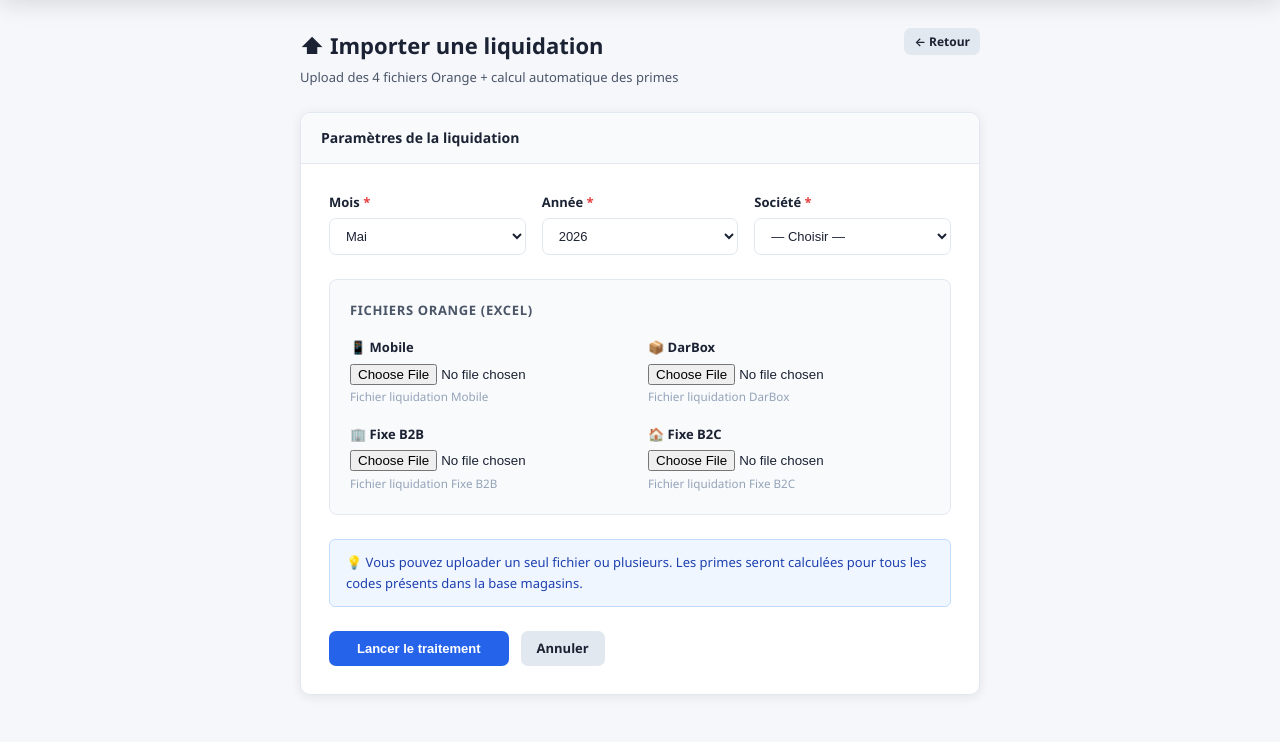
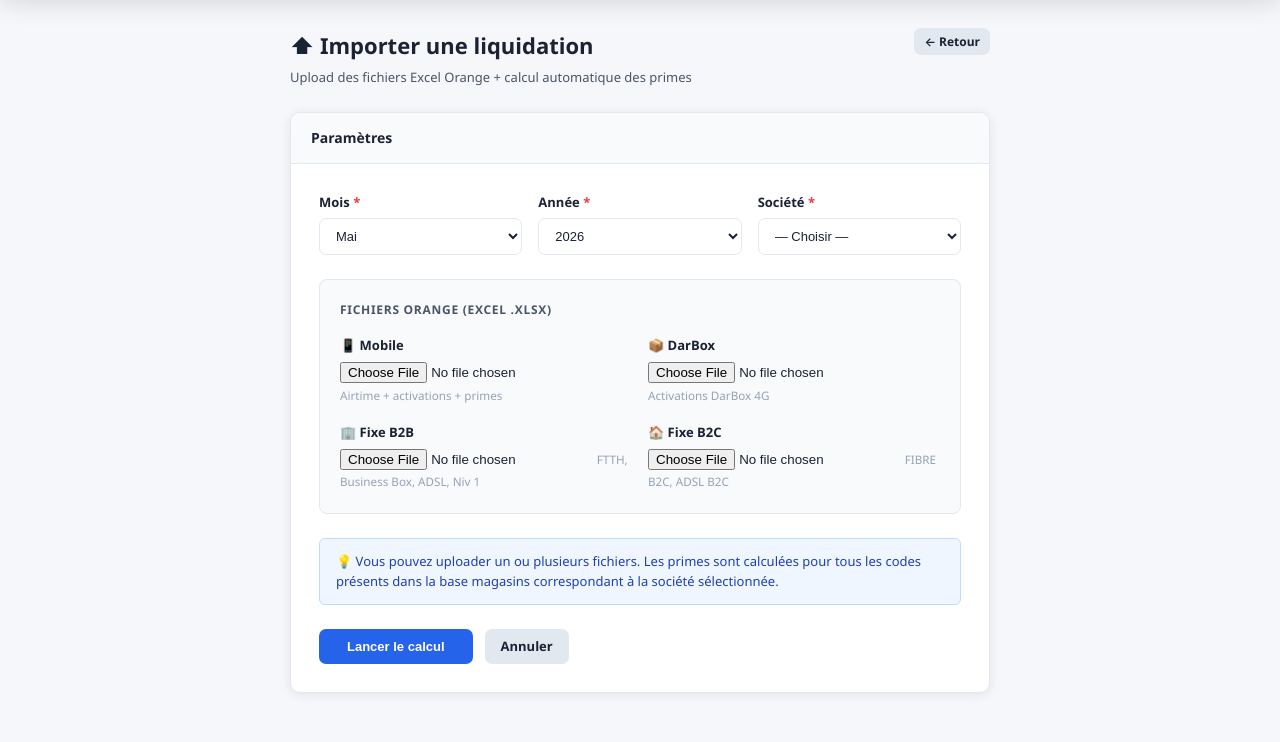
Before and after one commit to soufianeelouardi22-create/facturation-telecom-web, a Flask app: page /liquidation/import in a window 1280 px wide. Shown: the part 58-800 px from the top of the page. Run offline with Flask 3, Linux system fonts and the light colour scheme; a user stored in the database is signed in.

Commit message:
Liquidation: implémentation complète routes + templates
routes/liquidation.py:
- index(): lit fichiers_liquidation + joint liquidations pour statut calculé
- import_liq(): upload dans data/uploads/liquidation/SOCIETE/ANNEE/MM/,
  sys.path vers modules desktop, charge coefficients.json, sauvegarde JSON en DB,
  pré-remplissage formulaire depuis query string (?mois=&annee=&societe=)
- detail(): URL /<mois>/<annee>/<societe>/detail, col_totals calculés en Python
- export(): ligne totaux par colonne dans Excel
- _charger_processor(): charge LiquidationProcessor + coefficients.json desktop
- MOIS_NOMS constante, plus aucune dépendance à settings['mois']

templates:
- detail.html: footer utilise col_totals passé depuis Python (fix bug Jinja2)
- import.html: MOIS_NOMS depuis route, pré-remplissage selects, année N-2 à N+1

Co-Authored-By: Claude Sonnet 4.6 <noreply@anthropic.com>

```diff
--- a/routes/liquidation.py
+++ b/routes/liquidation.py
@@ -19,26 +19,28 @@ MOIS_NOMS = [
     'Juillet', 'Août', 'Septembre', 'Octobre', 'Novembre', 'Décembre',
 ]
 
+# Racine du projet (C:\FacturationTelecom\)
+_PROJECT_ROOT = os.path.abspath(os.path.join(os.path.dirname(__file__), '..', '..'))
+
 DB_PATH = os.environ.get(
     'DATABASE_PATH',
-    os.path.abspath(os.path.join(os.path.dirname(__file__), '..', '..', 'config', 'database.db'))
+    os.path.join(os.path.dirname(__file__), '..', 'config', 'database_web.db')
 )
 
-UPLOAD_DIR = os.path.abspath(
-    os.path.join(os.path.dirname(__file__), '..', 'uploads', 'liquidation')
-)
+# Fichiers uploadés dans data/uploads/liquidation/SOCIETE/ANNEE/MM/
+UPLOAD_BASE = os.path.join(_PROJECT_ROOT, 'data', 'uploads', 'liquidation')
 
 # Colonnes de primes : (clé_json, libellé_affiché)
 COLONNES = [
     ('airtime_prepaye',       'Airtime Prépayé'),
     ('airtime_postpaye',      'Airtime Postpayé'),
     ('prime_inscription',     'Prime Inscription'),
-    ('qte_inscription',       'Qté Inscription'),
-    ('prime_acces',           "Prime d'Accès Mobile"),
+    ('qte_inscription',       'Qté Inscr.'),
+    ('prime_acces',           "Prime d'Accès"),
     ('prime_enseigne_mobile', 'Enseigne Mobile'),
     ('prime_enseigne_fixe',   'Enseigne Fixe'),
-    ('comm_fixe_global',      'Comm. Fixe Global'),
-    ('pa_fixe_global',        'PA Fixe Global'),
+    ('comm_fixe_global',      'Comm. Fixe'),
+    ('pa_fixe_global',        'PA Fixe'),
     ('prime_objectif_mobile', 'Obj. Mobile'),
     ('prime_objectif_fixe',   'Obj. Fixe'),
     ('penalite',              'Pénalité'),
@@ -47,15 +49,17 @@ COLONNES = [
 CHAMPS_MONTANT = [k for k, _ in COLONNES if k != 'qte_inscription']
 
 
+# ── Helpers DB ───────────────────────────────────────────────────────────────
+
 def _db():
-    con = sqlite3.connect(DB_PATH)
+    con = sqlite3.connect(os.path.abspath(DB_PATH))
     con.row_factory = sqlite3.Row
     return con
 
 
 def init_tables():
-    """Crée la table liquidations si absente — appelée depuis app.py au démarrage."""
-    con = sqlite3.connect(DB_PATH)
+    """Crée la table liquidations si absente. Appelée depuis app.py au démarrage."""
+    con = sqlite3.connect(os.path.abspath(DB_PATH))
     con.execute('''
         CREATE TABLE IF NOT EXISTS liquidations (
             id                INTEGER PRIMARY KEY AUTOINCREMENT,
@@ -75,11 +79,14 @@ def init_tables():
 
 
 def _total(primes):
+    """Somme des champs montant d'un dict de primes."""
     return sum(float(primes.get(k) or 0) for k in CHAMPS_MONTANT)
 
 
+# ── Adaptateur DB pour LiquidationProcessor ─────────────────────────────────
+
 class _DBAdapter:
-    """Adaptateur sqlite3 compatible avec LiquidationProcessor.calculer_etat_complet."""
+    """Fournit get_connection() attendu par LiquidationProcessor._get_codes_fr()."""
     def __init__(self, path):
         self._path = path
 
@@ -87,28 +94,45 @@ class _DBAdapter:
         return sqlite3.connect(self._path)
 
 
-def _traiter_fichiers(paths, societe):
-    """Instancie LiquidationProcessor (desktop) et retourne l'état complet."""
-    parent = os.path.abspath(os.path.join(os.path.dirname(__file__), '..', '..'))
-    if parent not in sys.path:
-        sys.path.insert(0, parent)
+# ── Traitement fichiers liquidation ─────────────────────────────────────────
+
+def _charger_processor():
+    """Importe LiquidationProcessor depuis les modules desktop via sys.path."""
+    if _PROJECT_ROOT not in sys.path:
+        sys.path.insert(0, _PROJECT_ROOT)
 
     from modules.liquidation_processor import LiquidationProcessor
-
     proc = LiquidationProcessor()
 
-    mobile_data = proc.lire_fichier_mobile(paths['mobile'])    if paths.get('mobile')    else {}
-    darbox_data = proc.lire_fichier_darbox(paths['darbox'])    if paths.get('darbox')    else {}
+    # Charger les vrais coefficients si disponibles (sinon fallback interne)
+    coef_path = os.path.join(_PROJECT_ROOT, 'config', 'coefficients.json')
+    if os.path.exists(coef_path):
+        with open(coef_path, 'r', encoding='utf-8') as f:
+            proc.coefficients = json.load(f)
+
+    return proc
+
+
+def _traiter_fichiers(paths, societe):
+    """
+    Lance LiquidationProcessor sur les 4 fichiers Excel et retourne
+    l'état complet {code: {prime: valeur, ...}} pour tous les codes FR.
+    """
+    proc = _charger_processor()
+
+    mobile_data = proc.lire_fichier_mobile(paths['mobile'])      if paths.get('mobile')    else {}
+    darbox_data = proc.lire_fichier_darbox(paths['darbox'])      if paths.get('darbox')    else {}
     b2b_data    = proc.lire_fichier_fixe_b2b(paths['fixe_b2b']) if paths.get('fixe_b2b') else {}
     b2c_data    = proc.lire_fichier_fixe_b2c(paths['fixe_b2c']) if paths.get('fixe_b2c') else {}
 
     return proc.calculer_etat_complet(
         mobile_data, darbox_data, b2b_data, b2c_data,
-        _DBAdapter(DB_PATH), societe
+        _DBAdapter(os.path.abspath(DB_PATH)),
+        societe,
     )
 
 
-# ── Routes ──────────────────────────────────────────────────────────────────
+# ── Routes ───────────────────────────────────────────────────────────────────
 
 @liquidation_bp.route('/')
 @login_required
@@ -118,7 +142,9 @@ def index():
     f_annee   = request.args.get('annee',   type=int)
     f_societe = request.args.get('societe', '').strip()
 
-    # Lire fichiers_liquidation (synced depuis desktop)
+    con = _db()
+
+    # ── 1. Lire fichiers_liquidation (synced depuis desktop) ──────────
     sql    = 'SELECT * FROM fichiers_liquidation WHERE 1=1'
     params = []
     if f_mois:
@@ -129,13 +155,12 @@ def index():
         sql += ' AND societe = ?'; params.append(f_societe)
     sql += ' ORDER BY annee DESC, mois DESC, societe'
 
-    con = _db()
     try:
         fl_rows = con.execute(sql, params).fetchall()
     except sqlite3.OperationalError:
-        fl_rows = []  # table pas encore synchronisée
+        fl_rows = []  # table pas encore synchronisée depuis le desktop
 
-    # Index des résultats déjà calculés (table web)
+    # ── 2. Index des calculs déjà effectués (table web) ───────────────
     try:
         liq_rows  = con.execute(
             'SELECT mois, annee, societe, nb_codes, total_commissions FROM liquidations'
@@ -143,13 +168,14 @@ def index():
         liq_index = {(r['mois'], r['annee'], r['societe']): dict(r) for r in liq_rows}
     except sqlite3.OperationalError:
         liq_index = {}
+
     con.close()
 
     liquidations = []
     for r in fl_rows:
         d = dict(r)
         m = d.get('mois')
-        d['mois_nom'] = MOIS_NOMS[m - 1] if m and 1 <= m <= 12 else str(m or '')
+        d['mois_nom']   = MOIS_NOMS[m - 1] if m and 1 <= m <= 12 else str(m or '')
         d['a_mobile']   = bool(d.get('fichier_mobile'))
         d['a_darbox']   = bool(d.get('fichier_darbox'))
         d['a_fixe_b2b'] = bool(d.get('fichier_fixe_b2b'))
@@ -169,7 +195,10 @@ def index():
 @login_required
 @role_required('admin', 'agent')
 def import_liq():
-    mois_list = current_app.config['SETTINGS'].get('mois', [])
+    # Pré-remplissage depuis query string (lien "Calculer" du tableau index)
+    pre_mois    = request.args.get('mois',    type=int)
+    pre_annee   = request.args.get('annee',   type=int)
+    pre_societe = request.args.get('societe', '')
 
     if request.method == 'POST':
         mois    = request.form.get('mois',    type=int)
@@ -178,10 +207,12 @@ def import_liq():
 
         if not mois or not annee or not societe:
             flash('Mois, année et société sont obligatoires.', 'danger')
-            return render_template('liquidation/import.html', mois_list=mois_list)
+            return render_template('liquidation/import.html',
+                                   MOIS_NOMS=MOIS_NOMS,
+                                   pre_mois=mois, pre_annee=annee, pre_societe=societe)
 
-        # Sauvegarder les fichiers uploadés
-        dossier = os.path.join(UPLOAD_DIR, f"{annee}_{mois:02d}_{societe}")
+        # ── Sauvegarder les fichiers dans data/uploads/liquidation/SOCIETE/ANNEE/MM/
+        dossier = os.path.join(UPLOAD_BASE, societe, str(annee), f"{mois:02d}")
         os.makedirs(dossier, exist_ok=True)
 
         paths = {}
@@ -195,95 +226,65 @@ def import_liq():
 
         if not paths:
             flash('Aucun fichier uploadé.', 'danger')
-            return render_template('liquidation/import.html', mois_list=mois_list)
+            return render_template('liquidation/import.html',
+                                   MOIS_NOMS=MOIS_NOMS,
+                                   pre_mois=mois, pre_annee=annee, pre_societe=societe)
 
+        # ── Traitement
         try:
             etat = _traiter_fichiers(paths, societe)
         except ImportError:
-            flash("Module liquidation_processor introuvable — vérifiez que modules/ est accessible.", 'danger')
-            return render_template('liquidation/import.html', mois_list=mois_list)
+            flash("Module liquidation_processor introuvable. "
+                  "Vérifiez que le dossier modules/ est accessible depuis le web.", 'danger')
+            return render_template('liquidation/import.html',
+                                   MOIS_NOMS=MOIS_NOMS,
+                                   pre_mois=mois, pre_annee=annee, pre_societe=societe)
         except Exception as e:
-            flash(f'Erreur traitement : {e}', 'danger')
-            return render_template('liquidation/import.html', mois_list=mois_list)
+            flash(f'Erreur traitement fichiers : {e}', 'danger')
+            return render_template('liquidation/import.html',
+                                   MOIS_NOMS=MOIS_NOMS,
+                                   pre_mois=mois, pre_annee=annee, pre_societe=societe)
 
         nb_codes = len(etat)
         total    = sum(_total(v) for v in etat.values())
 
+        # ── Sauvegarder en DB (remplace si même mois/annee/societe)
         con = _db()
         con.execute('''
             INSERT OR REPLACE INTO liquidations
             (mois, annee, societe, nb_codes, total_commissions,
              resultats_json, created_at, created_by)
             VALUES (?, ?, ?, ?, ?, ?, ?, ?)
-        ''', (mois, annee, societe, nb_codes, total,
-              json.dumps(etat, ensure_ascii=False),
-              datetime.now().isoformat(timespec='seconds'),
-              current_user.username))
+        ''', (
+            mois, annee, societe, nb_codes, total,
+            json.dumps(etat, ensure_ascii=False),
+            datetime.now().isoformat(timespec='seconds'),
+            current_user.username,
+        ))
         con.commit()
         con.close()
 
-        mois_nom = mois_list[mois - 1] if 1 <= mois <= len(mois_list) else str(mois)
-        flash(f'Liquidation {mois_nom} {annee} — {societe} importée : '
-              f'{nb_codes} codes, total {total:,.2f} MAD.', 'success')
+        flash(
+            f'Liquidation {MOIS_NOMS[mois - 1]} {annee} — {societe} calculée : '
+            f'{nb_codes} codes, total {total:,.2f} MAD.',
+            'success'
+        )
         return redirect(url_for('liquidation.detail',
                                 mois=mois, annee=annee, societe=societe))
 
-    return render_template('liquidation/import.html', mois_list=mois_list)
+    return render_template('liquidation/import.html',
+                           MOIS_NOMS=MOIS_NOMS,
+                           pre_mois=pre_mois,
+                           pre_annee=pre_annee,
+                           pre_societe=pre_societe)
 
 
-@liquidation_bp.route('/<int:mois>/<int:annee>/<societe>')
+@liquidation_bp.route('/<int:mois>/<int:annee>/<societe>/detail')
 @login_required
 @role_required('admin', 'agent')
 def detail(mois, annee, societe):
-    mois_list = current_app.config['SETTINGS'].get('mois', [])
-
     con = _db()
-    row = con.execute(
-        'SELECT * FROM liquidations WHERE mois=? AND annee=? AND societe=?',
-        (mois, annee, societe)
-    ).fetchone()
-
-    mag_rows = con.execute('SELECT code, nom FROM magasins').fetchall()
-    con.close()
-
-    if not row:
-        abort(404)
-
-    mag_noms = {str(r['code']): r['nom'] for r in mag_rows}
-    mois_nom = mois_list[mois - 1] if 1 <= mois <= len(mois_list) else str(mois)
-
-    try:
-        etat = json.loads(row['resultats_json'] or '{}')
-    except Exception:
-        etat = {}
-
-    lignes = []
-    for code, primes in sorted(etat.items()):
-        lignes.append({
-            'code':     code,
-            'nom':      mag_noms.get(str(code), ''),
-            'primes':   primes,
-            'total':    _total(primes),
-        })
-
-    total_global = sum(l['total'] for l in lignes)
-
-    return render_template('liquidation/detail.html',
-                           row=dict(row),
-                           mois_nom=mois_nom,
-                           lignes=lignes,
-                           colonnes=COLONNES,
-                           total_global=total_global)
-
-
-@liquidation_bp.route('/<int:mois>/<int:annee>/<societe>/export')
-@login_required
-@role_required('admin', 'agent')
-def export(mois, annee, societe):
-    mois_list = current_app.config['SETTINGS'].get('mois', [])
-
-    con = _db()
-    row = con.execute(
+    row      = con.execute(
         'SELECT * FROM liquidations WHERE mois=? AND annee=? AND societe=?',
         (mois, annee, societe)
     ).fetchone()
@@ -294,7 +295,55 @@ def export(mois, annee, societe):
         abort(404)
 
     mag_noms = {str(r['code']): r['nom'] for r in mag_rows}
-    mois_nom = mois_list[mois - 1] if 1 <= mois <= len(mois_list) else str(mois)
+    mois_nom = MOIS_NOMS[mois - 1] if 1 <= mois <= 12 else str(mois)
+
+    try:
+        etat = json.loads(row['resultats_json'] or '{}')
+    except Exception:
+        etat = {}
+
+    lignes = []
+    for code, primes in sorted(etat.items()):
+        lignes.append({
+            'code':   code,
+            'nom':    mag_noms.get(str(code), ''),
+            'primes': primes,
+            'total':  _total(primes),
+        })
+
+    # Totaux par colonne (calculés en Python, pas en Jinja2)
+    col_totals = {
+        champ: sum(float(l['primes'].get(champ) or 0) for l in lignes)
+        for champ, _ in COLONNES
+    }
+    total_global = sum(l['total'] for l in lignes)
+
+    return render_template('liquidation/detail.html',
+                           row=dict(row),
+                           mois_nom=mois_nom,
+                           lignes=lignes,
+                           colonnes=COLONNES,
+                           col_totals=col_totals,
+                           total_global=total_global)
+
+
+@liquidation_bp.route('/<int:mois>/<int:annee>/<societe>/export')
+@login_required
+@role_required('admin', 'agent')
+def export(mois, annee, societe):
+    con      = _db()
+    row      = con.execute(
+        'SELECT * FROM liquidations WHERE mois=? AND annee=? AND societe=?',
+        (mois, annee, societe)
+    ).fetchone()
+    mag_rows = con.execute('SELECT code, nom FROM magasins').fetchall()
+    con.close()
+
+    if not row:
+        abort(404)
+
+    mag_noms = {str(r['code']): r['nom'] for r in mag_rows}
+    mois_nom = MOIS_NOMS[mois - 1] if 1 <= mois <= 12 else str(mois)
 
     try:
         etat = json.loads(row['resultats_json'] or '{}')
@@ -302,7 +351,7 @@ def export(mois, annee, societe):
         etat = {}
 
     import openpyxl
-    from openpyxl.styles import Font, PatternFill, Alignment, numbers
+    from openpyxl.styles import Font, PatternFill, Alignment
 
     wb = openpyxl.Workbook()
     ws = wb.active
@@ -318,35 +367,45 @@ def export(mois, annee, societe):
         cell.font      = hdr_font
         cell.fill      = hdr_fill
         cell.alignment = Alignment(horizontal='center', wrap_text=True)
+    ws.row_dimensions[1].height = 30
 
-    total_global = 0
+    total_global = 0.0
+    col_totals   = {champ: 0.0 for champ, _ in COLONNES}
+
     for ri, (code, primes) in enumerate(sorted(etat.items()), 2):
         total = _total(primes)
         total_global += total
         vals = [code, mag_noms.get(str(code), '')]
         for champ, _ in COLONNES:
-            vals.append(round(float(primes.get(champ) or 0), 2))
+            v = round(float(primes.get(champ) or 0), 2)
+            col_totals[champ] += v
+            vals.append(v)
         vals.append(round(total, 2))
         for ci, v in enumerate(vals, 1):
             cell = ws.cell(row=ri, column=ci, value=v)
             if ci > 2:
                 cell.number_format = num_fmt
 
-    # Ligne total
-    last = len(etat) + 2
-    ws.cell(row=last, column=1, value='').font = Font(bold=True)
-    ws.cell(row=last, column=2, value='TOTAL').font = Font(bold=True)
-    total_cell = ws.cell(row=last, column=len(headers), value=round(total_global, 2))
-    total_cell.font          = Font(bold=True)
-    total_cell.number_format = num_fmt
+    # ── Ligne totaux
+    last       = len(etat) + 2
+    tot_fill   = PatternFill('solid', fgColor='EFF6FF')
+    tot_font   = Font(bold=True, color='1E40AF', size=10)
+    ws.cell(row=last, column=2, value='TOTAL').font = tot_font
+    for ci, (champ, _) in enumerate(COLONNES, 3):
+        cell = ws.cell(row=last, column=ci, value=round(col_totals[champ], 2))
+        cell.font          = tot_font
+        cell.fill          = tot_fill
+        cell.number_format = num_fmt
+    grand = ws.cell(row=last, column=len(headers), value=round(total_global, 2))
+    grand.font          = tot_font
+    grand.fill          = tot_fill
+    grand.number_format = num_fmt
 
-    # Largeurs colonnes
+    # ── Largeurs colonnes
     ws.column_dimensions['A'].width = 12
-    ws.column_dimensions['B'].width = 22
+    ws.column_dimensions['B'].width = 24
     for ci in range(3, len(headers) + 1):
-        ws.column_dimensions[
-            openpyxl.utils.get_column_letter(ci)
-        ].width = 16
+        ws.column_dimensions[openpyxl.utils.get_column_letter(ci)].width = 15
 
     buf = io.BytesIO()
     wb.save(buf)
--- a/templates/liquidation/import.html
+++ b/templates/liquidation/import.html
@@ -2,82 +2,95 @@
 {% block title %}Importer une liquidation{% endblock %}
 
 {% block content %}
-<div class="container" style="max-width:720px;">
+<div class="container" style="max-width:740px;">
 
   <div class="page-header">
     <div>
       <h1>⬆ Importer une liquidation</h1>
-      <p style="color:var(--text-m);">Upload des 4 fichiers Orange + calcul automatique des primes</p>
+      <p style="color:var(--text-m);">Upload des fichiers Excel Orange + calcul automatique des primes</p>
     </div>
     <a href="{{ url_for('liquidation.index') }}" class="btn btn-gray btn-sm">← Retour</a>
   </div>
 
   <div class="card">
-    <div class="card-header">Paramètres de la liquidation</div>
+    <div class="card-header">Paramètres</div>
     <div style="padding:28px;">
       <form method="POST" enctype="multipart/form-data">
 
-        <!-- Mois / Année / Société -->
-        {% set MOIS = ['Janvier','Février','Mars','Avril','Mai','Juin',
-                       'Juillet','Août','Septembre','Octobre','Novembre','Décembre'] %}
+        <!-- ── Mois / Année / Société ── -->
         <div style="display:grid; grid-template-columns:1fr 1fr 1fr; gap:16px; margin-bottom:24px;">
+
           <div class="form-group" style="margin:0;">
             <label>Mois <span style="color:#e53e3e;">*</span></label>
             <select name="mois" required>
               <option value="">— Choisir —</option>
-              {% for nom in MOIS %}
-              <option value="{{ loop.index }}" {{ 'selected' if loop.index == now.month }}>{{ nom }}</option>
+              {% for nom in MOIS_NOMS %}
+                <option value="{{ loop.index }}"
+                  {{ 'selected' if (pre_mois and pre_mois == loop.index) or
+                                   (not pre_mois and loop.index == now.month) }}>
+                  {{ nom }}
+                </option>
               {% endfor %}
             </select>
           </div>
+
           <div class="form-group" style="margin:0;">
             <label>Année <span style="color:#e53e3e;">*</span></label>
             <select name="annee" required>
-              {% for y in range(now.year - 1, now.year + 3) %}
-              <option value="{{ y }}" {{ 'selected' if y == now.year }}>{{ y }}</option>
+              {% for y in range(now.year - 2, now.year + 2) %}
+                <option value="{{ y }}"
+                  {{ 'selected' if (pre_annee and pre_annee == y) or
+                                   (not pre_annee and y == now.year) }}>
+                  {{ y }}
+                </option>
               {% endfor %}
             </select>
           </div>
+
           <div class="form-group" style="margin:0;">
             <label>Société <span style="color:#e53e3e;">*</span></label>
             <select name="societe" required>
               <option value="">— Choisir —</option>
-              <option value="BESTMARK">BESTMARK</option>
-              <option value="AFRINETWORKS">AFRINETWORKS</option>
+              <option value="BESTMARK"
+                {{ 'selected' if pre_societe == 'BESTMARK' }}>BESTMARK</option>
+              <option value="AFRINETWORKS"
+                {{ 'selected' if pre_societe == 'AFRINETWORKS' }}>AFRINETWORKS</option>
             </select>
           </div>
+
         </div>
 
-        <!-- Fichiers -->
-        <div style="background:#F8FAFC; border:1px solid var(--border); border-radius:8px; padding:20px; margin-bottom:24px;">
-          <div style="font-size:13px; font-weight:600; color:var(--text-m); margin-bottom:16px; text-transform:uppercase; letter-spacing:.05em;">
-            Fichiers Orange (Excel)
+        <!-- ── Fichiers Excel ── -->
+        <div style="background:#F8FAFC; border:1px solid var(--border); border-radius:8px;
+                    padding:20px; margin-bottom:24px;">
+          <div style="font-size:12px; font-weight:600; color:var(--text-m); margin-bottom:16px;
+                      text-transform:uppercase; letter-spacing:.06em;">
+            Fichiers Orange (Excel .xlsx)
           </div>
-
           <div style="display:grid; grid-template-columns:1fr 1fr; gap:16px;">
 
             <div class="form-group" style="margin:0;">
               <label>📱 Mobile</label>
               <input type="file" name="mobile" accept=".xlsx,.xls">
-              <small style="color:var(--text-l);">Fichier liquidation Mobile</small>
+              <small style="color:var(--text-l);">Airtime + activations + primes</small>
             </div>
 
             <div class="form-group" style="margin:0;">
               <label>📦 DarBox</label>
               <input type="file" name="darbox" accept=".xlsx,.xls">
-              <small style="color:var(--text-l);">Fichier liquidation DarBox</small>
+              <small style="color:var(--text-l);">Activations DarBox 4G</small>
             </div>
 
             <div class="form-group" style="margin:0;">
               <label>🏢 Fixe B2B</label>
               <input type="file" name="fixe_b2b" accept=".xlsx,.xls">
-              <small style="color:var(--text-l);">Fichier liquidation Fixe B2B</small>
+              <small style="color:var(--text-l);">FTTH, Business Box, ADSL, Niv 1</small>
             </div>
 
             <div class="form-group" style="margin:0;">
               <label>🏠 Fixe B2C</label>
               <input type="file" name="fixe_b2c" accept=".xlsx,.xls">
-              <small style="color:var(--text-l);">Fichier liquidation Fixe B2C</small>
+              <small style="color:var(--text-l);">FIBRE B2C, ADSL B2C</small>
             </div>
 
           </div>
@@ -85,12 +98,13 @@
 
         <div style="background:#EFF6FF; border:1px solid #BFDBFE; border-radius:6px;
                     padding:12px 16px; margin-bottom:24px; font-size:13px; color:#1E40AF;">
-          💡 Vous pouvez uploader un seul fichier ou plusieurs. Les primes seront calculées pour tous les codes présents dans la base magasins.
+          💡 Vous pouvez uploader un ou plusieurs fichiers. Les primes sont calculées pour tous les codes
+          présents dans la base magasins correspondant à la société sélectionnée.
         </div>
 
         <div style="display:flex; gap:12px;">
           <button type="submit" class="btn btn-primary" style="padding:10px 28px;">
-            Lancer le traitement
+            Lancer le calcul
           </button>
           <a href="{{ url_for('liquidation.index') }}" class="btn btn-gray">Annuler</a>
         </div>
```
Also changed, not shown: templates/liquidation/detail.html (+38 -29 lines).
